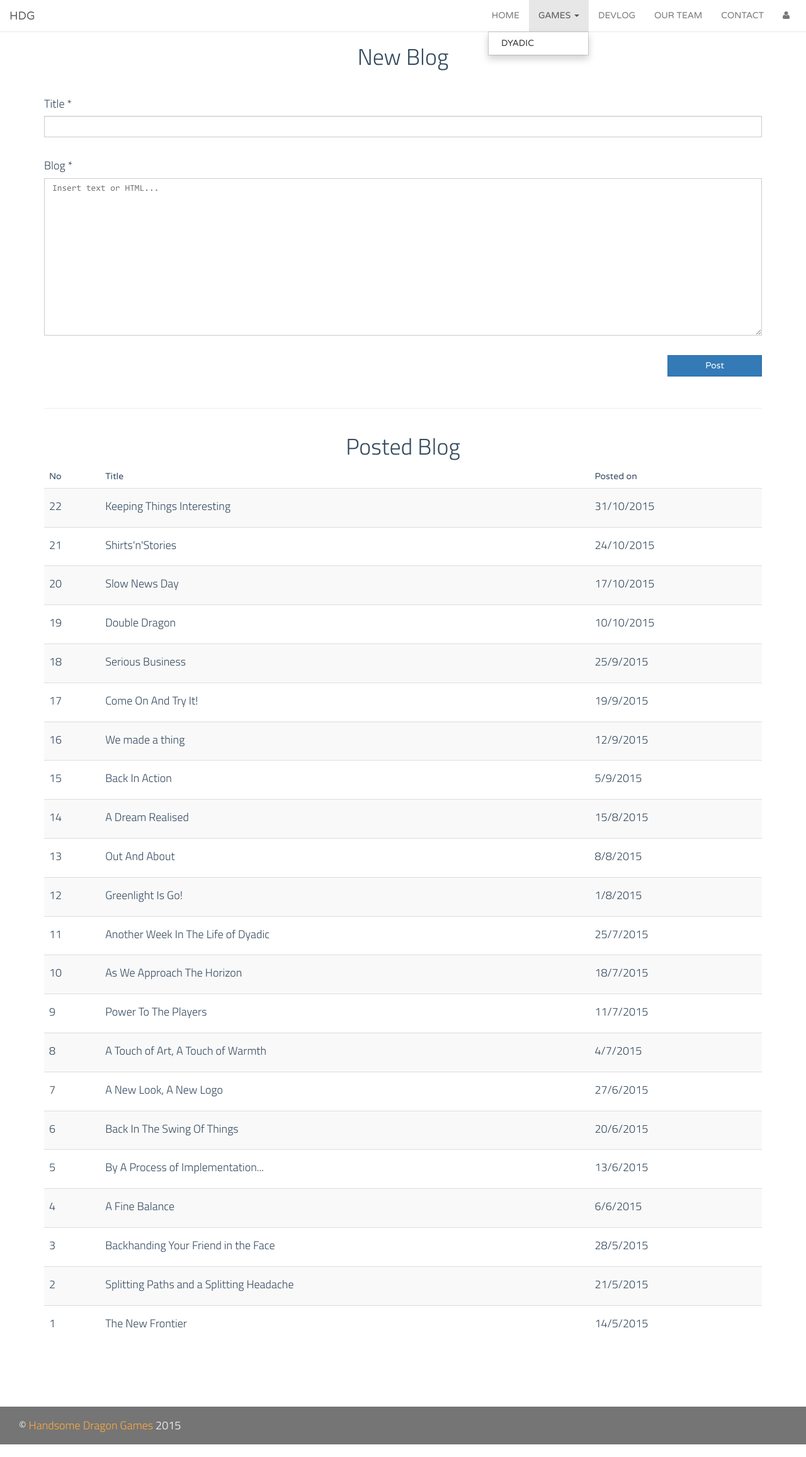
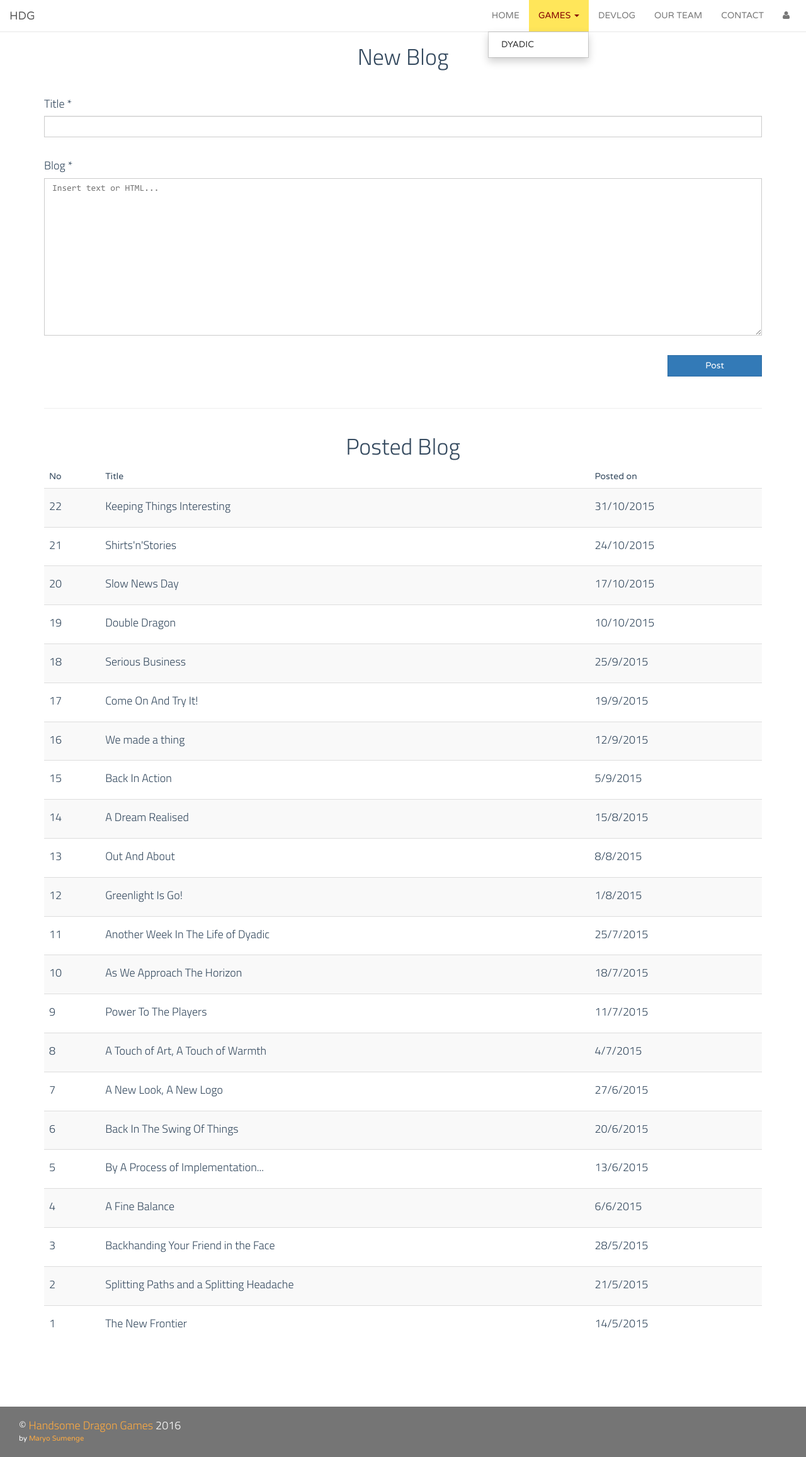
Before and after one commit to msumenge/hdg, a CodeIgniter app: page /hdg/index.php/admin/index in a window 1280 px wide, after a click on "GAMES". Shown: the whole page at 63% size. Run offline with CodeIgniter, Linux system fonts and the light colour scheme; data comes from the database, SQL or seed files in the repository; some libraries are stand-ins or nearby versions.

Commit message:
Updated Footer and Nav
Added Author
Added hover effects on the Nav

```diff
--- a/application/views/body_end.php
+++ b/application/views/body_end.php
@@ -1,5 +1,6 @@
     <footer>
-        <h4>&copy; <a href="http://handsomedragongames.com/">Handsome Dragon Games</a> 2015</h4>
+        <h4>&copy; <a href="http://handsomedragongames.com/">Handsome Dragon Games</a> 2016</h4>
+        <span class="author">by <a href="http://maryo.info">Maryo Sumenge</a></span>
     </footer>
     <script src="<?php echo base_url('js/bootstrap.min.js'); ?>"></script>
     <script>
--- a/application/views/nav.php
+++ b/application/views/nav.php
@@ -4,7 +4,7 @@
 	<div class="container-fluid">
 		<!-- Brand and toggle get grouped for better mobile display -->
 		<div class="navbar-header">
-			<button type="button" class="navbar-toggle collapsed" data-toggle="collapse" data-target="#bs-example-navbar-collapse-1" aria-expanded="false">
+			<button type="button" class="navbar-toggle collapsed" data-toggle="collapse" data-target="#main-nav" aria-expanded="false">
 			<span class="sr-only">Toggle navigation</span>
 			<span class="icon-bar"></span>
 			<span class="icon-bar"></span>
@@ -16,7 +16,7 @@
             </a>
 		</div>
 		<!-- Collect the nav links, forms, and other content for toggling -->
-		<div class="collapse navbar-collapse" id="bs-example-navbar-collapse-1">
+		<div class="collapse navbar-collapse" id="main-nav">
 			<ul class="nav navbar-nav navbar-right">
                 <li><a href="<?php echo base_url(); ?>">HOME</a></li>
 				<li class="dropdown">
--- a/css/main.css
+++ b/css/main.css
@@ -101,6 +101,36 @@ div, p {
 .navbar.navbar-default {
     background-color: rgba(255, 255, 255, 1);
 }
+#main-nav ul li{
+    -webkit-border-radius: 30px;
+    -moz-border-radius: 30px;
+    border-radius: 30px;
+    -webkit-transition: all 200ms ease;
+	-moz-transition: all 200ms ease;
+	-ms-transition: all 200ms ease;
+	-o-transition: all 200ms ease;
+	transition: all 200ms ease;
+}
+#main-nav ul li:hover{
+    background: #FFE65A;
+    -webkit-border-radius: 0px;
+    -moz-border-radius: 0px;
+    border-radius: 0px;
+}
+#main-nav ul li:hover a{
+    color: #830000;
+}
+#main-nav ul li.dropdown.open a:hover,
+#main-nav ul li.dropdown.open a:focus {
+    background: #FFE65A;
+    color: #830000;
+}
+#main-nav ul li.dropdown ul.dropdown-menu {
+    padding: 0px;
+}
+#main-nav ul li.dropdown ul.dropdown-menu li a{
+    padding: 10px 20px;
+}
 .home-image {
     width: 100%;
     height: 100%;
@@ -119,12 +149,18 @@ div, p {
 }
 footer {
     color: #fff;
-    padding: 10px 30px;
+    padding: 10px 30px 20px 30px;
     background-color: #757575;
     margin-top: 80px;
 }
+footer h4 {
+    margin-bottom: 0px;
+}
 footer a {
     color: rgb(255,171,64);
+}
+footer a:hover {
+    text-decoration: none;
 }
 .dyadic-text {
     margin-top: 50px;
@@ -264,6 +300,9 @@ footer a {
     font-size: 1.1em;
     line-height: 1.5em;
 }
+.author {
+    font-size: 0.8em;
+}
 @media screen and (min-width: 992px) {
     .featured-game-desc {
         padding-top: 0px;
```
